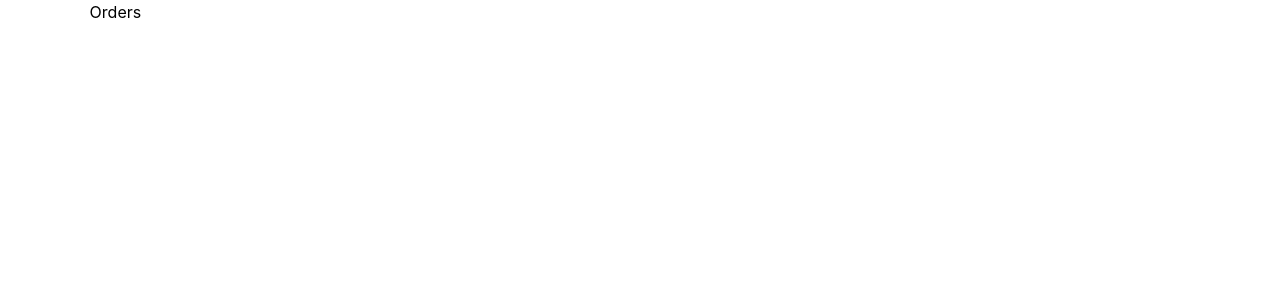
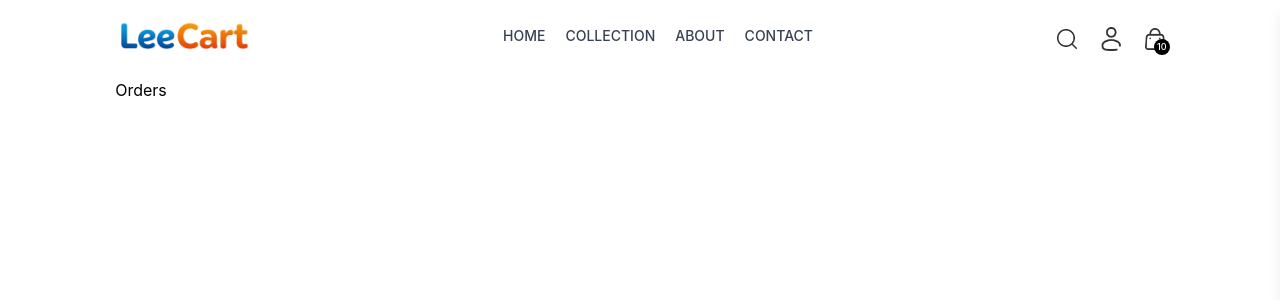
Before and after one commit to devsunilpatra/ecomm_client, a React (Vite) app: page /order in a window 1280 px wide. Shown: the top 300 px of the page. Built offline with nearby package versions, Linux system fonts and the light colour scheme; the HTML template or start-up script is replaced by a standard one.

Commit message:
setup navbar

```diff
--- a/src/App.jsx
+++ b/src/App.jsx
@@ -1,22 +1,24 @@
 import { Routes, Route } from "react-router-dom";
 import { lazy, Suspense } from "react";
-import PageSkeleton from "./components/loadingSkeleton/PageSkeleton";
+import PageSkeleton from "./components/ui/loadingSkeleton/PageSkeleton";
 import Container from "./components/Container";
-const Home = lazy(()=>import("./pages/Home"));
-const Login = lazy(()=>import("./pages/Login"));
-const Collection = lazy(()=>import("./pages/Collection"));
-const Product = lazy(()=>import("./pages/Product"));
-const Contact = lazy(()=>import("./pages/Contact"));
-const About = lazy(()=>import("./pages/About"));
-const Cart = lazy(()=>import("./pages/Cart"));
-const PlaceOrder = lazy(()=>import("./pages/PlaceOrder"));
-const Orders = lazy(()=>import("./pages/Orders"));
-
+import Navbar from "./components/layout/Navbar/Navbar";
+const Home = lazy(() => import("./pages/Home"));
+const Login = lazy(() => import("./pages/Login"));
+const Collection = lazy(() => import("./pages/Collection"));
+const Product = lazy(() => import("./pages/Product"));
+const Contact = lazy(() => import("./pages/Contact"));
+const About = lazy(() => import("./pages/About"));
+const Cart = lazy(() => import("./pages/Cart"));
+const PlaceOrder = lazy(() => import("./pages/PlaceOrder"));
+const Orders = lazy(() => import("./pages/Orders"));
 
 function App() {
   return (
+
     <Container>
-      <Suspense fallback={<PageSkeleton/>}>
+    <Navbar/>
+        <Suspense fallback={<PageSkeleton />}>
           <Routes>
             <Route path="/" element={<Home />} />
             <Route path="/collection" element={<Collection />} />
@@ -30,6 +32,7 @@ function App() {
           </Routes>
         </Suspense>
     </Container>
+
   );
 }
 export default App;
--- a/src/components/Container.jsx
+++ b/src/components/Container.jsx
@@ -1,9 +1,9 @@
-import React from 'react'
+const Container = ({ children }) => {
+  return (
+    <div className='px-4 sm:px-[5vw] md:px-[7vw] lg:px-[9vw]'>
+      {children}
+    </div>
+  );
+};
 
-const Container = ({children}) => {
-  return (
-    <div className='className="px-4 sm:px-[5vw] md:px-[7vw] lg:px-[9vw]"'>{children}</div>
-  )
-}
-
-export default Container
+export default Container;
--- /dev/null
+++ b/src/components/layout/Footer.jsx
@@ -0,0 +1,9 @@
+
+
+const Footer = () => {
+  return (
+    <div>Footer</div>
+  )
+}
+
+export default Footer
--- /dev/null
+++ b/src/components/layout/Navbar/MobileMenu.jsx
@@ -0,0 +1,82 @@
+import { NavLink } from "react-router-dom";
+import { useEffect } from "react";
+import { NAV_ITEMS as nav_items } from "../../../constants/navItems";
+import { assets } from "../../../assets/assets";
+
+const MobileMenu = ({ isOpen, onClose }) => {
+  useEffect(() => {
+    document.body.style.overflow = isOpen ? "hidden" : "";
+
+    // Cleanup
+    return () => {
+      document.body.style.overflow = "auto";
+    };
+  }, [isOpen]);
+
+  // Close on ESC key
+  useEffect(() => {
+    const handleEsc = (e) => {
+      if (e.key === "Escape") onClose();
+    };
+
+    document.addEventListener("keydown", handleEsc);
+    return () => document.removeEventListener("keydown", handleEsc);
+  }, [onClose]);
+
+  // Lock scroll when menu is open
+
+  return (
+    <>
+      {/* Overlay */}
+      <div
+        onClick={onClose}
+        className={`fixed inset-0 bg-black/40 z-40 transition-opacity duration-300 ${
+          isOpen ? "opacity-100 visible" : "opacity-0 invisible"
+        }`}
+      />
+
+      {/* Sidebar */}
+      <aside
+        className={`fixed top-0 right-0 h-full w-[80%] max-w-sm bg-white z-50 shadow-lg transform transition-transform duration-300 ${
+          isOpen ? "translate-x-0" : "translate-x-full"
+        }`}
+        role="dialog"
+        aria-modal="true"
+      >
+        <div className="flex flex-col text-gray-700 h-full">
+          {/* Header */}
+          <button
+            onClick={onClose}
+            className="flex items-center gap-4 p-4 border-b"
+            aria-label="Close menu"
+          >
+            <img src={assets.dropdown_icon} alt="" className="h-4 rotate-180" />
+            <span className="font-medium">Back</span>
+          </button>
+
+          {/* Nav Items */}
+          <nav className="flex flex-col">
+            {nav_items.map((item) => (
+              <NavLink
+                key={item.path}
+                to={item.path}
+                onClick={onClose}
+                className={({ isActive }) =>
+                  `py-3 px-6 border-b transition-colors ${
+                    isActive
+                      ? "bg-gray-100 text-black font-medium"
+                      : "text-gray-600 hover:bg-gray-50"
+                  }`
+                }
+              >
+                {item.name}
+              </NavLink>
+            ))}
+          </nav>
+        </div>
+      </aside>
+    </>
+  );
+};
+
+export default MobileMenu;
--- /dev/null
+++ b/src/components/layout/Navbar/NavItems.jsx
@@ -0,0 +1,27 @@
+import { NavLink } from "react-router-dom";
+import { NAV_ITEMS as navItems } from "../../../constants/navItems";
+
+const NavItems = () => {
+  return (
+    <ul className="hidden sm:flex gap-5 text-sm text-gray-700">
+      {navItems.map((item) => (
+        <li key={item.path}>
+          <NavLink to={item.path}>
+            {({ isActive }) => (
+              <div className="flex flex-col items-center gap-1">
+                <p>{item.name}</p>
+                <hr
+                  className={`w-2/4 border-none h-[1.5px] bg-gray-700 ${
+                    isActive ? "visible" : "invisible"
+                  }`}
+                />
+              </div>
+            )}
+          </NavLink>
+        </li>
+      ))}
+    </ul>
+  );
+};
+
+export default NavItems;
--- /dev/null
+++ b/src/components/layout/Navbar/Navbar.jsx
@@ -0,0 +1,66 @@
+import { useState } from "react";
+import { Link, NavLink } from "react-router-dom";
+import { assets } from "../../../assets/assets";
+import Profile from "./ProfileDropdown";
+import NavItems from "./NavItems";
+import MobileMenu from "./MobileMenu";
+
+const Navbar = () => {
+  const [toggle, setToggle] = useState(false);
+
+  return (
+    <header>
+      <nav className="flex justify-between items-center py-5 font-medium">
+        {/* Logo */}
+        <Link to="/">
+          <img src={assets?.logo} alt="Leecart logo" className="w-36" />
+        </Link>
+
+        <NavItems />
+
+        <div className="flex items-center gap-6">
+          <img
+            src={assets?.search_icon}
+            alt="serach icon"
+            className="w-5 cursor-pointer"
+          />
+
+          <div className="group relative">
+            <img
+              src={assets?.profile_icon}
+              alt="profile icon"
+              className="w-5 cursor-pointer"
+            />
+
+            <div className="group-hover:block hidden absolute right-0 dropdown-menu pt-4">
+              <Profile />
+            </div>
+          </div>
+
+          <Link to="/cart" className="relative">
+            <img
+              src={assets?.cart_icon}
+              alt="cart icon"
+              className="w-5 cursor-pointer"
+            />
+            <p className="absolute -right-1.25 -bottom-1.25 w-4 text-center leading-4 bg-black text-white aspect-square rounded-full text-[9px]">
+              10
+            </p>
+          </Link>
+
+          <img
+            src={assets.menu_icon}
+            alt="menu icon"
+            onClick={() => setToggle((prev) => !prev)}
+            className="w-5 sm:hidden"
+            aria-label="Toggle menu"
+          />
+
+          <MobileMenu isOpen={toggle} onClose={() => setToggle(false)} />
+        </div>
+      </nav>
+    </header>
+  );
+};
+
+export default Navbar;
--- /dev/null
+++ b/src/components/layout/Navbar/ProfileDropdown.jsx
@@ -0,0 +1,11 @@
+const ProfileDropdown = () => {
+  return (
+    <ul className="flex flex-col gap-2 w-36 py-3 px-5 bg-slate-100 text-gray-500 rounded">
+      <li className="cursor-pointer hover:text-black">My Profile</li>
+      <li className="cursor-pointer hover:text-black">Orders</li>
+      <li className="cursor-pointer hover:text-black">Logout</li>
+    </ul>
+  );
+};
+
+export default ProfileDropdown;
--- /dev/null
+++ b/src/constants/navItems.js
@@ -0,0 +1,6 @@
+export const NAV_ITEMS = [
+  { name: "HOME", path: "/" },
+  { name: "COLLECTION", path: "/collection" },
+  { name: "ABOUT", path: "/about" },
+  { name: "CONTACT", path: "/contact" },
+];
--- a/src/index.css
+++ b/src/index.css
@@ -1 +1,5 @@
 @import "tailwindcss";
+
+/* a.active hr{
+ visibility: visible;
+} */
```
Also changed, not shown: src/assets/logo.png, src/components/ui/loadingSkeleton/CardSkeleton.jsx (renamed from src/components/loadingSkeleton/CardSkeleton.jsx), src/components/ui/loadingSkeleton/PageSkeleton.jsx (renamed from src/components/loadingSkeleton/PageSkeleton.jsx). Lines whose indentation alone changed are shown as unchanged.
